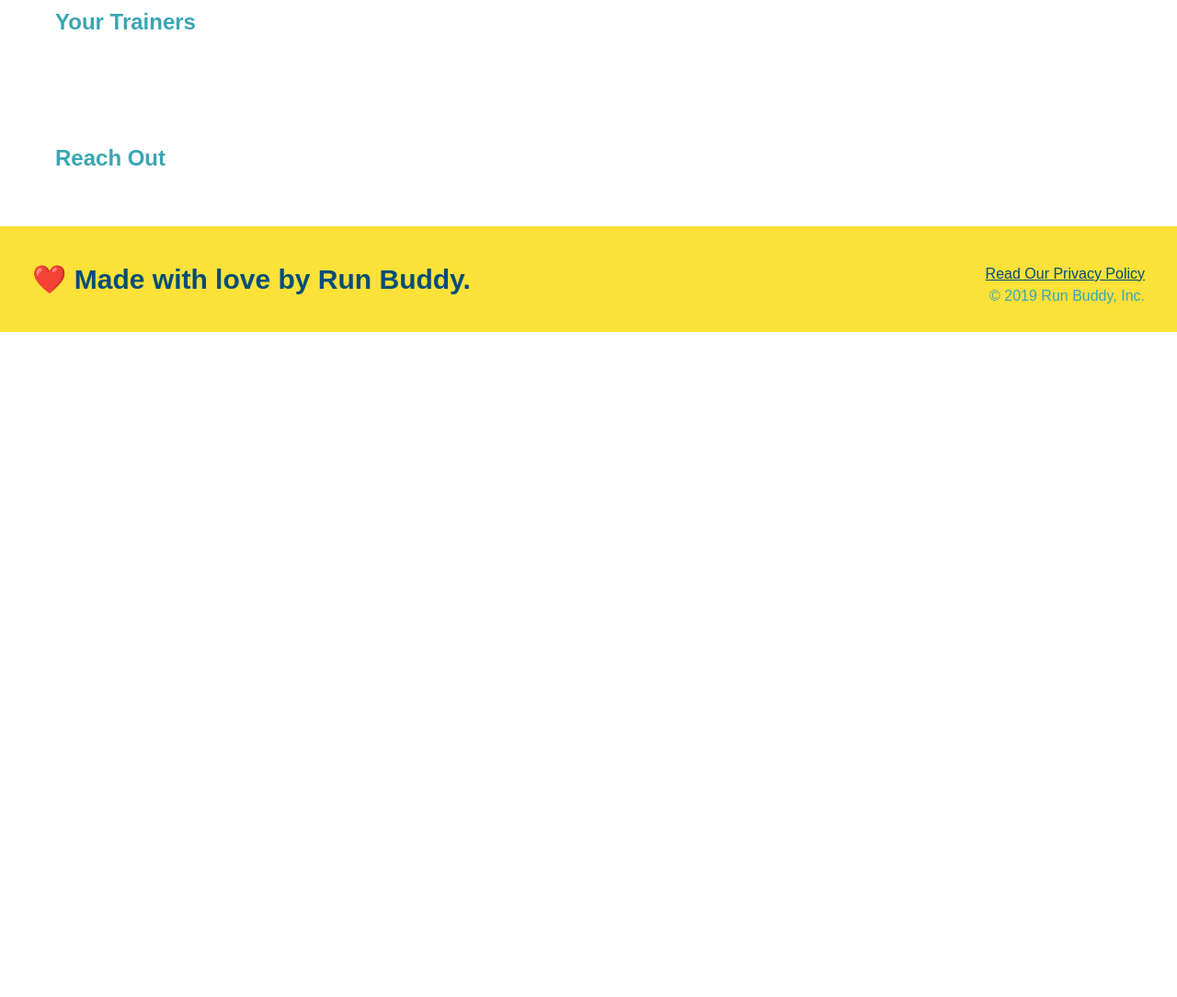
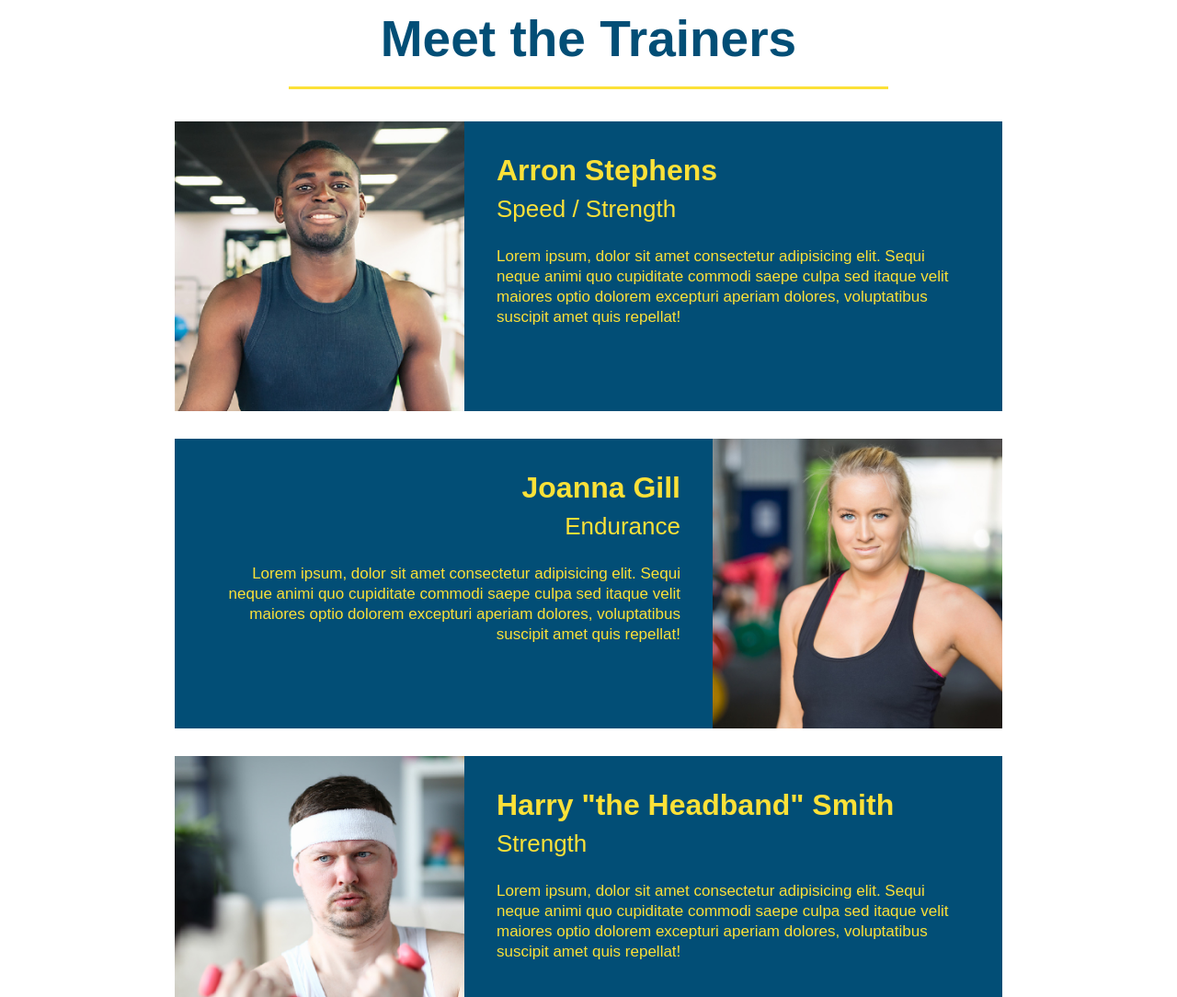
Before and after one commit to fmills89/run-buddy, a plain HTML site: page index.html in a window 1280 px wide. Shown: the part 2900-3984 px from the top of the page at 92% size. Before the commit the page ends 3261 px from the top, so only its background shows below. Drawn offline with Linux system fonts and the light colour scheme.

Commit message:
<Added-trainers-formatted>

```diff
--- a/assets/css/style.css
+++ b/assets/css/style.css
@@ -195,3 +195,50 @@ section{
 .steps span {
     font-size: 38px;
 }
+
+.trainers {
+    text-align: center;
+}
+
+.trainer {
+    width: 900px;
+    margin: 0 auto 30px auto;
+    background: #024e76;
+    color: #fce138;
+    overflow: auto;
+}
+
+.trainer img {
+    width: 35%;
+    float: left;
+}
+
+.trainer-bio {
+    padding: 35px;
+    float: left;
+    width: 65%;
+}
+
+.text-left {
+    text-align: left;
+}
+
+.text-right {
+    text-align: right;
+}
+
+.trainer-bio h3 {
+    font-size: 32px;
+    margin-bottom: 8px;
+}
+
+.trainer-bio h4 {
+    font-weight: lighter;
+    font-size: 26px;
+    margin-bottom: 25px;
+}
+
+.trainer-bio p {
+    font-size: 17px;
+    line-height: 1.3;
+}
--- a/index.html
+++ b/index.html
@@ -94,8 +94,46 @@
         </div>
     </section>
 
-    <section>
-        <h2>Your Trainers</h2>
+    <section id="your-trainers" class="trainers">
+        <h2 class="section-title primary-border">
+        Meet the Trainers
+        </h2>
+
+    <article class="trainer">
+        <img src="./assets/images/trainer-1.jpg" alt="Arron Stephens in his workout clothes, ready to pump iron" />
+        <div class="trainer-bio text-left">
+            <h3>Arron Stephens</h3>
+            <h4>Speed / Strength</h4>
+            <p>
+                Lorem ipsum, dolor sit amet consectetur adipisicing elit. Sequi neque animi quo cupiditate commodi saepe culpa sed
+                itaque velit maiores optio dolorem excepturi aperiam dolores, voluptatibus suscipit amet quis repellat!
+            </p>
+        </div>
+    </article>
+
+    <article class="trainer">
+        <div class="trainer-bio text-right">
+            <h3>Joanna Gill</h3>
+            <h4>Endurance</h4>
+            <p>
+                Lorem ipsum, dolor sit amet consectetur adipisicing elit. Sequi neque animi quo cupiditate commodi saepe culpa sed
+                itaque velit maiores optio dolorem excepturi aperiam dolores, voluptatibus suscipit amet quis repellat!
+            </p>
+        </div>
+        <img src="./assets/images/trainer-2.jpg" alt="Joanna Gill cooling off after a workout" />
+    </article>
+
+    <article class="trainer">
+        <img src="assets/images/trainer-3.jpg" alt="Harry Smith wearing a headband and lifting comically small pink weights" />
+        <div class="trainer-bio text-left">
+            <h3>Harry "the Headband" Smith</h3>
+            <h4>Strength</h4>
+            <p>
+                Lorem ipsum, dolor sit amet consectetur adipisicing elit. Sequi neque animi quo cupiditate commodi saepe culpa sed
+                itaque velit maiores optio dolorem excepturi aperiam dolores, voluptatibus suscipit amet quis repellat!
+            </p>
+        </div>
+    </article>
     </section>
 
     <section>
```
Also changed, not shown: assets/images/trainer-1.jpg (added), assets/images/trainer-2.jpg (added), assets/images/trainer-3.jpg (added), 5 other files.
